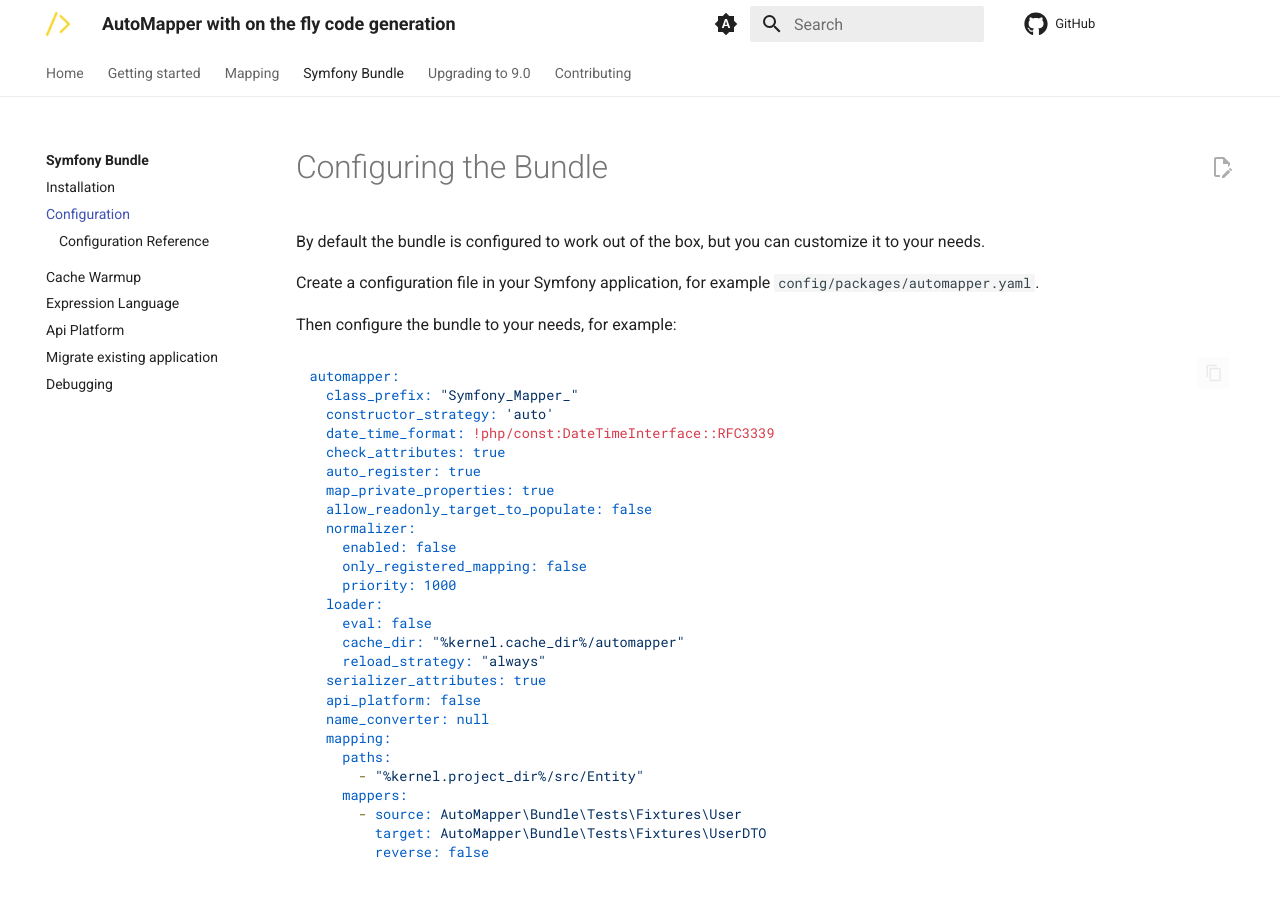
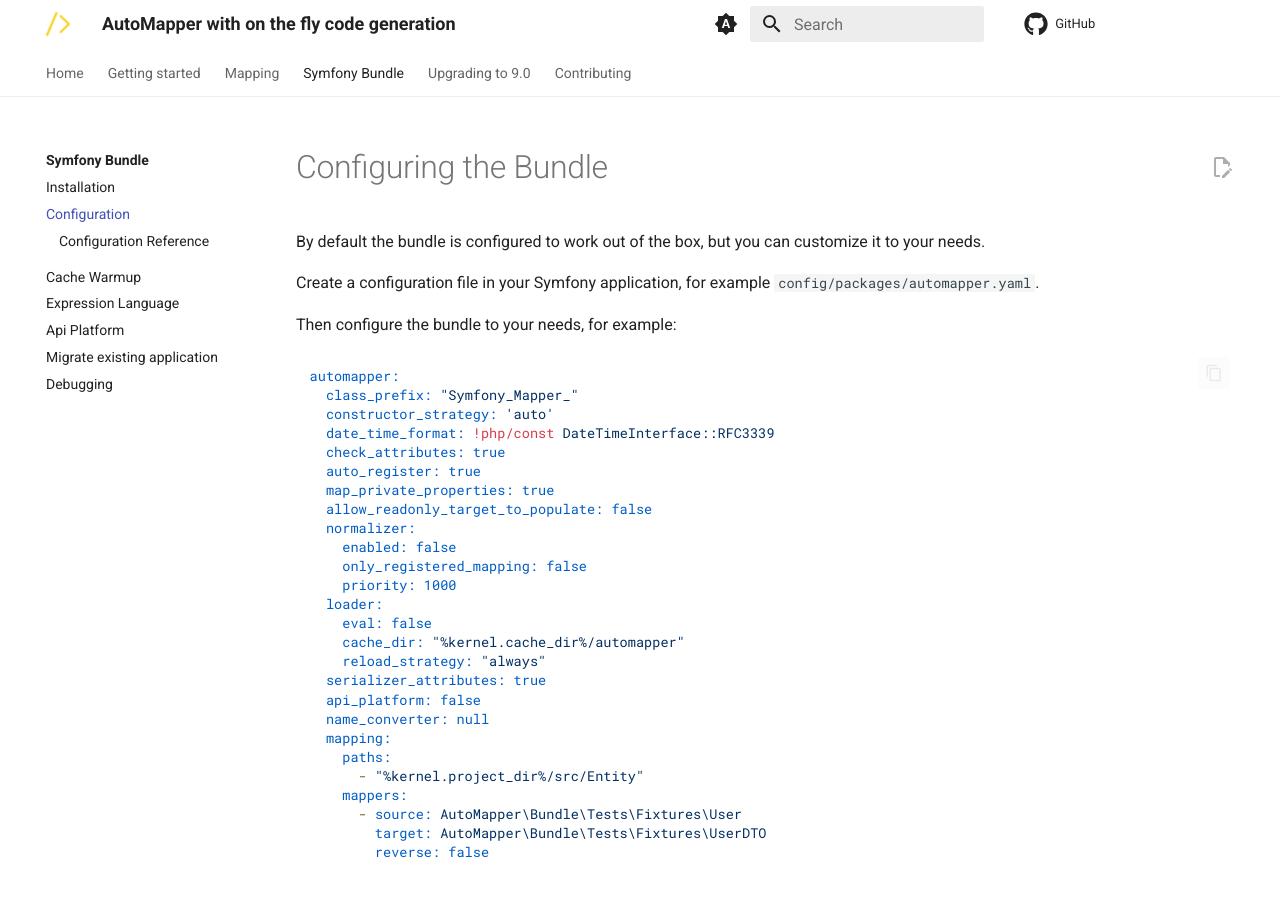
Before and after one commit to jolicode/automapper, an MkDocs documentation site: the page built from docs/bundle/configuration.md, in a window 1280 px wide and 900 px high. Shown: the top 897 px of the window. Built offline with MkDocs 1.6.1 and Material for MkDocs 9.7.7, drawn with Linux system fonts in a browser that asks for light colours; comment, search, counter and statistics services are not loaded; the version menu is left out; part of the change alters nothing that is shown.

```diff
--- a/docs/bundle/configuration.md
+++ b/docs/bundle/configuration.md
@@ -10,7 +10,7 @@ Then configure the bundle to your needs, for example:
 automapper:
   class_prefix: "Symfony_Mapper_"
   constructor_strategy: 'auto'
-  date_time_format: !php/const:DateTimeInterface::RFC3339
+  date_time_format: !php/const DateTimeInterface::RFC3339
   check_attributes: true
   auto_register: true
   map_private_properties: true
```
